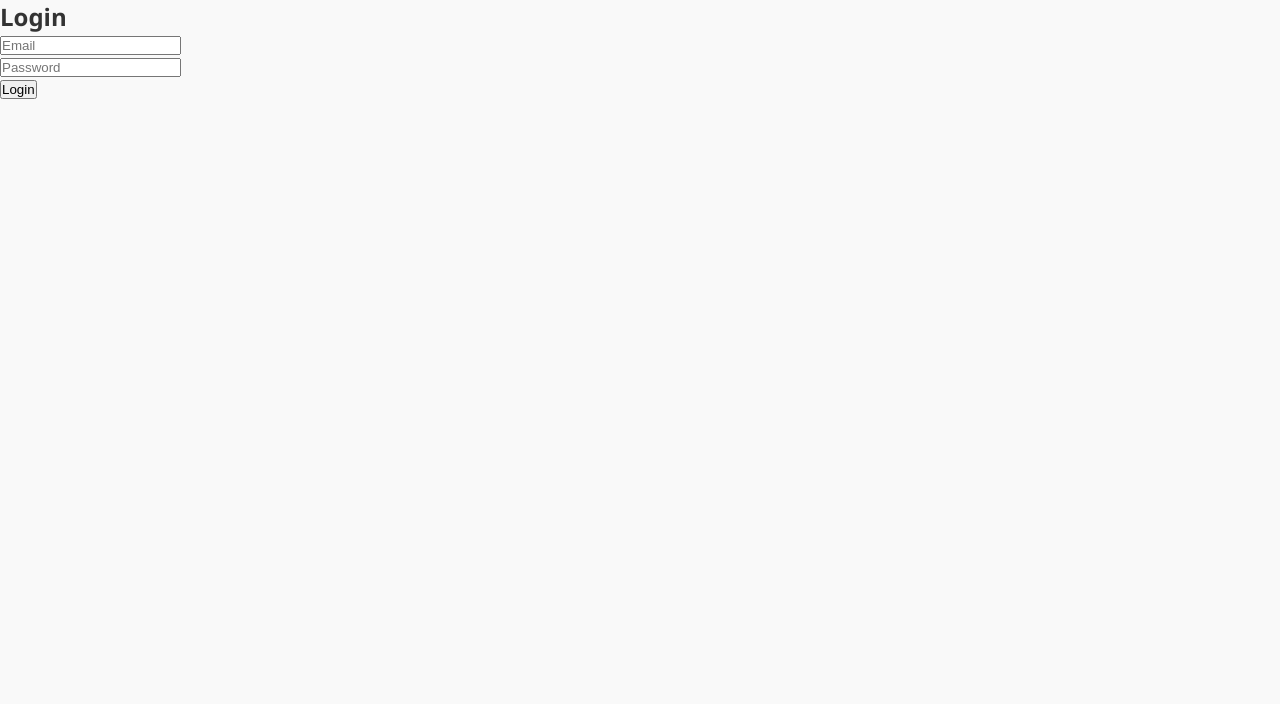
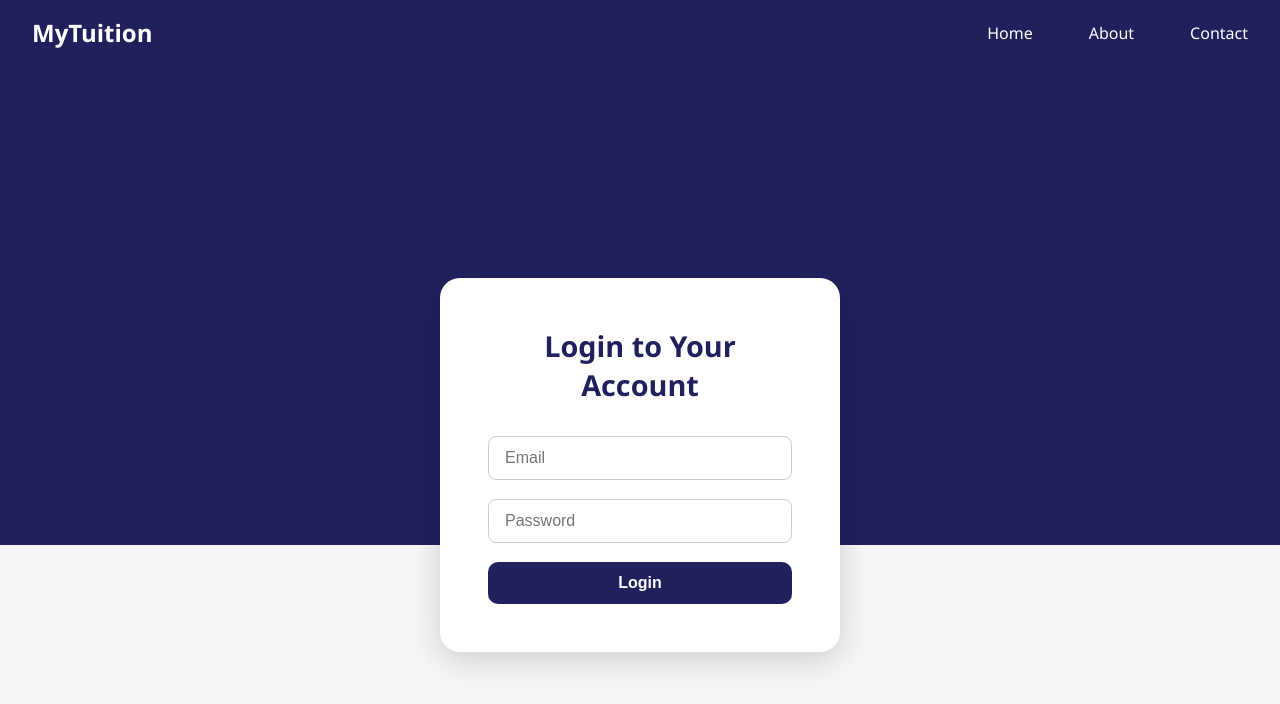
Before and after one commit to Rajalakshmi2110/tuition-app, a React (Create React App) app in the folder frontend/: page /login in a window 1280 px wide. Shown: the top 704 px of the page. Built offline with nearby package versions, Linux system fonts and the light colour scheme.

Commit message:
Styled Login and Register pages for a cohesive and modern UI

```diff
--- a/frontend/src/components/Footer.jsx
+++ b/frontend/src/components/Footer.jsx
@@ -3,8 +3,11 @@
 
 const Footer = () => {
   return (
-    <footer className="app-footer">
-      <p>© 2025 Tuition Web App. All rights reserved.</p>
+    <footer id="footer" className="app-footer">
+      <div className="footer-content">
+        <p>📧 contact@mytuition.com</p>
+        <p>© 2025 MyTuition. All rights reserved.</p>
+      </div>
     </footer>
   );
 };
--- a/frontend/src/components/Header.jsx
+++ b/frontend/src/components/Header.jsx
@@ -1,38 +1,22 @@
+
 import React from 'react';
-import { Link, useNavigate } from 'react-router-dom';
+import { Link } from 'react-router-dom';
 import '../styles/header.css';
 
 const Header = () => {
-  const navigate = useNavigate();
-  const token = localStorage.getItem('token');
-  const user = JSON.parse(localStorage.getItem('user'));
-
-  const handleLogout = () => {
-    localStorage.removeItem('token');
-    localStorage.removeItem('user');
-    navigate('/login');
-  };
-
   return (
     <header className="app-header">
-      <h1 className="logo">Tuition Portal</h1>
+      <div className="logo">MyTuition</div>
       <nav className="nav-links">
         <Link to="/">Home</Link>
+        <Link to="/about">About</Link>
+        {/* <Link to="/contact">Contact</Link> */}
+        <Link to="/" onClick={() => {
+          setTimeout(() => {
+            document.getElementById("footer")?.scrollIntoView({ behavior: "smooth" });
+          }, 100);
+        }}>Contact</Link>
 
-        {token && user?.role === 'student' && <Link to="/student">Student</Link>}
-        {token && user?.role === 'admin' && <Link to="/admin">Admin</Link>}
-        {token && user?.role === 'tutor' && <Link to="/tutor">Tutor</Link>}
-
-        {token ? (
-          <button className="logout-btn" onClick={handleLogout}>
-              Logout
-          </button>
-        ) : (
-          <>
-            <Link to="/login">Login</Link>
-            <Link to="/register">Register</Link>
-          </>
-        )}
       </nav>
     </header>
   );
--- a/frontend/src/pages/Home.jsx
+++ b/frontend/src/pages/Home.jsx
@@ -2,6 +2,8 @@
 import '../styles/home.css';
 import booksImage from '../assets/book.png';
 import { useNavigate } from 'react-router-dom';
+import Header from '../components/Header';
+// import Footer from '../components/Footer';
 
 const Home = () => {
   const navigate = useNavigate();
@@ -12,17 +14,8 @@
 
   return (
     <div className="hero-section">
-      <div className="wave-background"></div>
-
-      <nav className="navbar">
-        <h2 className="logo">MyTuition</h2>
-        <div className="nav-links">
-          <a href="/">Home</a>
-          <a href="/about">About</a>
-          <a href="/contact">Contact</a>
-        </div>
-      </nav>
-
+      <div>
+      <Header />
       <main className="hero-content">
         <section className="text-content">
           <h1>Learn Smarter, Learn Better!</h1>
@@ -39,8 +32,9 @@
           <img src={booksImage} alt="Books representing learning" />
         </aside>
       </main>
-
-
+      <div className="wave-background"></div>
+      </div>
+     {/* <Footer />  */}
 
     </div>
   );
--- a/frontend/src/pages/Login.jsx
+++ b/frontend/src/pages/Login.jsx
@@ -1,7 +1,9 @@
+
 import React, { useState } from 'react';
 import axios from 'axios';
 import { useNavigate } from 'react-router-dom';
 import '../styles/login.css';
+import Header from '../components/Header';
 
 const Login = () => {
   const [formData, setFormData] = useState({ email: '', password: '' });
@@ -21,11 +23,9 @@
       localStorage.setItem('userId', user.id);
       alert('Login successful');
 
-      // Redirect based on role
       if (user.role === 'admin') navigate('/admin');
       else if (user.role === 'tutor') navigate('/tutor');
       else navigate('/student');
-
     } catch (error) {
       alert('Login failed');
     }
@@ -33,12 +33,31 @@
 
   return (
     <div>
-      <h2>Login</h2>
-      <form onSubmit={handleSubmit}>
-        <input name="email" type="email" placeholder="Email" onChange={handleChange} /><br />
-        <input name="password" type="password" placeholder="Password" onChange={handleChange} /><br />
-        <button type="submit">Login</button>
-      </form>
+
+    <Header />
+    <div className="login-container">
+
+      <div className="login-box">
+        <h2>Login to Your Account</h2>
+        <form onSubmit={handleSubmit} className="login-form">
+          <input
+            name="email"
+            type="email"
+            placeholder="Email"
+            onChange={handleChange}
+            required
+          />
+          <input
+            name="password"
+            type="password"
+            placeholder="Password"
+            onChange={handleChange}
+            required
+          />
+          <button type="submit" className="login-btn">Login</button>
+        </form>
+      </div>
+    </div>
     </div>
   );
 };
--- a/frontend/src/pages/WelcomePortal.jsx
+++ b/frontend/src/pages/WelcomePortal.jsx
@@ -1,17 +1,22 @@
-// src/pages/WelcomePortal.jsx
+
 import React from 'react';
 import { Link } from 'react-router-dom';
-import '../styles/welcome.css'; // <-- add this import
+import '../styles/welcome.css';
+import Header from '../components/Header';
 
 const WelcomePortal = () => {
   return (
-    <div className="welcome-container">
-      <div className="welcome-box">
-        <h2>Welcome to Tuition Login Portal</h2>
+    <div className="welcome-portal">
+      <Header />
+      <div className="welcome-container">
+      <main className="welcome-box">
+        <h1>Welcome to MyTuition</h1>
+        <p>Please log in or register to continue</p>
         <div className="button-group">
           <Link to="/login" className="btn">Login</Link>
           <Link to="/register" className="btn">Register</Link>
         </div>
+      </main>
       </div>
     </div>
   );
--- a/frontend/src/styles/footer.css
+++ b/frontend/src/styles/footer.css
@@ -1,8 +1,48 @@
 .app-footer {
-  background-color: #2d2d39;
-  color: #aaa;
+  background-color: #20205c;
+  color: white;
+  padding: 2rem 1rem;
   text-align: center;
-  padding: 15px 0;
-  margin-top: auto;
-  font-size: 14px;
 }
+
+.footer-content h2 {
+  margin-bottom: 1rem;
+  font-size: 1.8rem;
+}
+
+.contact-form {
+  display: flex;
+  flex-direction: column;
+  align-items: center;
+  gap: 0.8rem;
+  margin-bottom: 1.5rem;
+}
+
+.contact-form input,
+.contact-form textarea {
+  width: 90%;
+  max-width: 400px;
+  padding: 0.6rem;
+  border: none;
+  border-radius: 8px;
+  font-size: 1rem;
+}
+
+.contact-form button {
+  background-color: #ffbf00;
+  color: #20205c;
+  padding: 0.6rem 1.2rem;
+  border: none;
+  border-radius: 6px;
+  font-weight: bold;
+  cursor: pointer;
+}
+
+.contact-form button:hover {
+  background-color: #ffcc33;
+}
+
+.copyright {
+  font-size: 0.9rem;
+  opacity: 0.8;
+}
--- a/frontend/src/styles/header.css
+++ b/frontend/src/styles/header.css
@@ -1,10 +1,14 @@
+
+
 .app-header {
-  background-color: #283593;
-  color: white;
-  padding: 1rem 2rem;
   display: flex;
   justify-content: space-between;
   align-items: center;
+  padding: 1rem 2rem;
+  background-color: #20205c;
+  color: white;
+  position: relative;
+  z-index: 10;
 }
 
 .logo {
@@ -12,17 +16,18 @@
   font-weight: bold;
 }
 
+.nav-links {
+  display: flex;
+  gap: 1.5rem;
+}
+
 .nav-links a {
   color: white;
-  margin-left: 20px;
+  text-decoration: none;
   font-weight: 500;
+  transition: color 0.3s ease;
 }
 
-.nav-links .logout-btn {
-  margin-left: 20px;
-  padding: 6px 12px;
-  background-color: #e53935;
-  border: none;
-  color: white;
-  border-radius: 4px;
+.nav-links a:hover {
+  color: #ffcc00;
 }
--- a/frontend/src/styles/home.css
+++ b/frontend/src/styles/home.css
@@ -1,3 +1,4 @@
+
 /* Layout container */
 .hero-section {
   position: relative;
@@ -8,7 +9,7 @@
 }
 
 /* Wavy background using clip-path */
-.wave-background {
+/* .wave-background {
   position: absolute;
   top: 0;
   left: 0;
@@ -16,6 +17,27 @@
   height: 100%;
   background: linear-gradient(to bottom, #20205c 60%, #f5f5f5 40%);
   clip-path: ellipse(150% 100% at 50% 0%);
+  z-index: 0;
+} */
+
+/* .wave-background {
+  position: absolute;
+  top: 0;
+  left: 0;
+  height: 100%;
+  width: 100%;
+  background: linear-gradient(to bottom, #20205c 60%, #f5f5f5 40%);
+  z-index: 0;
+} */
+
+.wave-background {
+  position: absolute;
+  bottom: 0;
+  left: 0;
+  width: 100%;
+  height: 120px;
+  background: #f5f5f5;
+  clip-path: ellipse(100% 100% at 50% 100%);
   z-index: 0;
 }
 
@@ -135,3 +157,16 @@
   z-index: 1;
   position: relative;
 }
+
+
+.footer {
+  background-color: #20205c;
+  color: #ffffff;
+  padding: 1.5rem 0;
+  text-align: center;
+  font-size: 0.95rem;
+}
+
+.footer-content p {
+  margin: 0.2rem 0;
+}
--- a/frontend/src/styles/login.css
+++ b/frontend/src/styles/login.css
@@ -1,31 +1,51 @@
-.auth-container {
-  max-width: 400px;
-  margin: 3rem auto;
-  padding: 2rem;
-  background-color: white;
-  border-radius: 8px;
-  box-shadow: 0 2px 10px rgba(0,0,0,0.1);
+/* src/styles/login.css */
+.login-container {
+  height: 100vh;
+  display: flex;
+  align-items: center;
+  justify-content: center;
+  background: linear-gradient(to bottom, #20205c 60%, #f5f5f5 40%);
+  font-family: 'Segoe UI', sans-serif;
 }
 
-.auth-container h2 {
+.login-box {
+  background-color: white;
+  padding: 3rem;
+  border-radius: 20px;
+  box-shadow: 0 8px 30px rgba(0, 0, 0, 0.15);
+  width: 100%;
+  max-width: 400px;
   text-align: center;
-  margin-bottom: 1.5rem;
 }
 
-.auth-container input {
-  width: 100%;
-  padding: 0.75rem;
-  margin: 0.5rem 0;
-  border-radius: 4px;
-  border: 1px solid #ccc;
+.login-box h2 {
+  color: #20205c;
+  margin-bottom: 2rem;
+  font-size: 1.8rem;
 }
 
-.auth-container button {
+.login-form input {
   width: 100%;
-  padding: 0.75rem;
-  margin-top: 1rem;
-  background-color: #283593;
+  padding: 0.75rem 1rem;
+  margin-bottom: 1.2rem;
+  border: 1px solid #ccc;
+  border-radius: 8px;
+  font-size: 1rem;
+}
+
+.login-btn {
+  background-color: #20205c;
   color: white;
+  padding: 0.75rem 1.5rem;
   border: none;
-  border-radius: 4px;
+  border-radius: 10px;
+  font-size: 1rem;
+  font-weight: bold;
+  cursor: pointer;
+  transition: background 0.3s ease;
+  width: 100%;
 }
+
+.login-btn:hover {
+  background-color: #3b3bbf;
+}
--- /dev/null
+++ b/frontend/src/styles/register.css
@@ -0,0 +1,57 @@
+.register-container {
+  height: 100vh;
+  display: flex;
+  align-items: center;
+  justify-content: center;
+  background: linear-gradient(to bottom, #20205c 60%, #f5f5f5 40%);
+  font-family: 'Segoe UI', sans-serif;
+}
+
+.register-box {
+  background-color: #ffffff;
+  padding: 2rem;
+  border-radius: 16px;
+  box-shadow: 0 8px 24px rgba(0, 0, 0, 0.1);
+  max-width: 400px;
+  width: 100%;
+}
+
+.register-box h2 {
+  font-size: 24px;
+  margin-bottom: 1.5rem;
+  text-align: center;
+  color: #1e40af;
+}
+
+.register-box form input,
+.register-box form select {
+  width: 100%;
+  padding: 0.75rem;
+  margin-bottom: 1rem;
+  font-size: 1rem;
+  border: 1px solid #d1d5db;
+  border-radius: 8px;
+  transition: border-color 0.3s;
+}
+
+.register-box form input:focus,
+.register-box form select:focus {
+  border-color:  #3b3bbf;
+  outline: none;
+}
+
+.register-box form button {
+  width: 100%;
+  background-color: #20205c;
+
+  color: white;
+  padding: 0.75rem;
+  font-size: 1rem;
+  border: none;
+  border-radius: 8px;
+  cursor: pointer;
+  transition: background-color 0.3s ease;
+}
+.register-btn:hover {
+  background-color: #3b3bbf;
+}
```
Also changed, not shown: frontend/src/pages/Register.jsx (+28 -23 lines), frontend/src/styles/welcome.css (+55 -23 lines).
